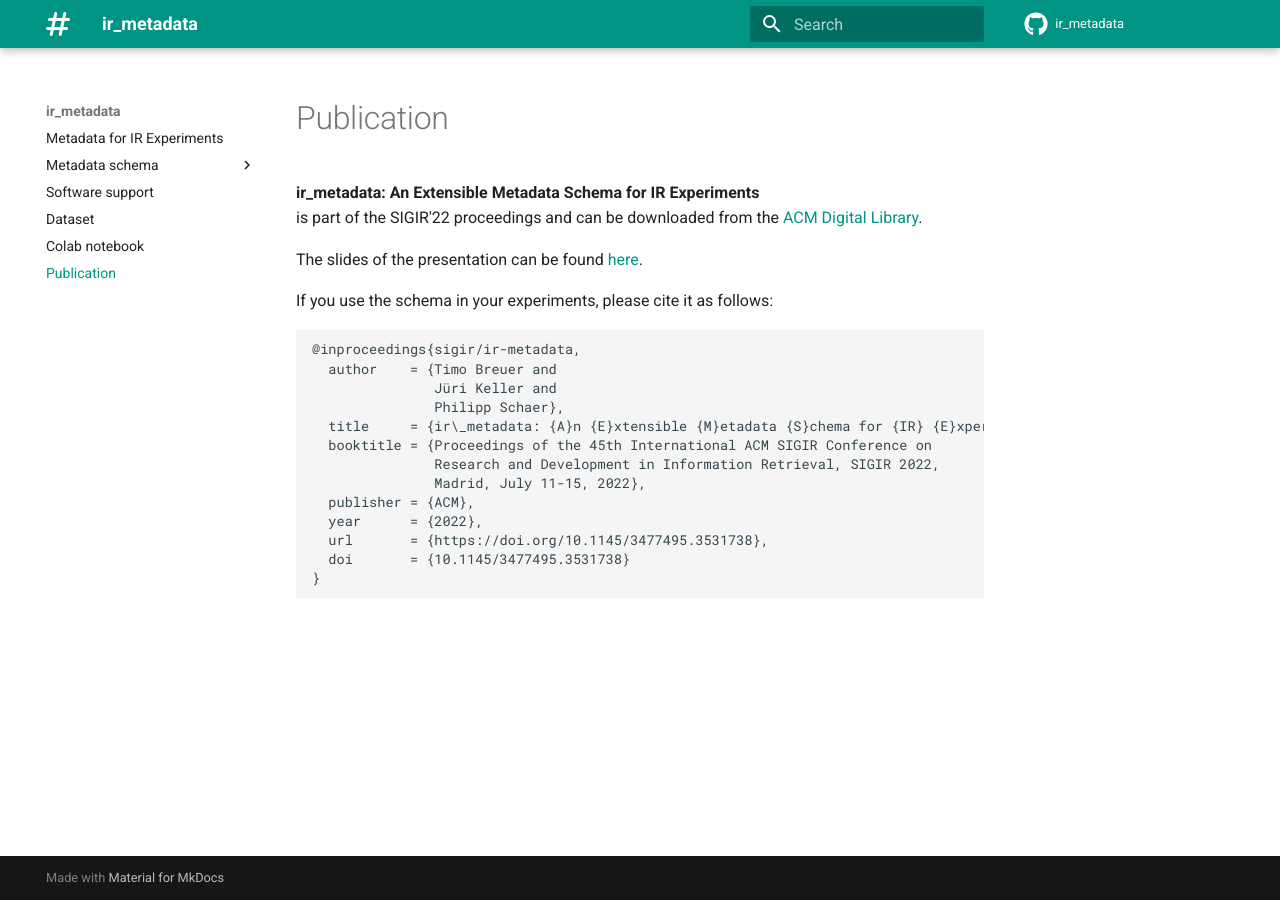
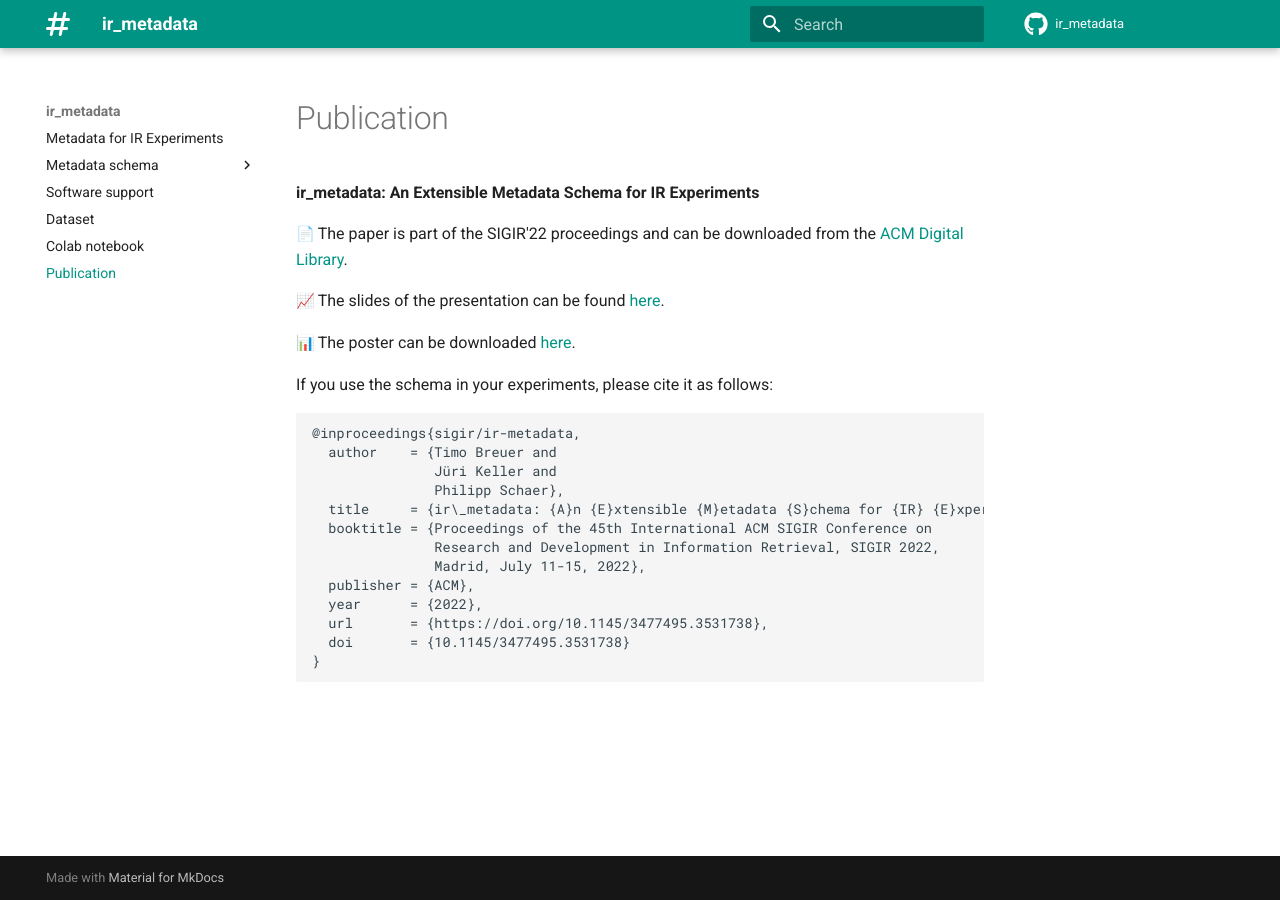
Before and after one commit to irgroup/ir_metadata, an MkDocs documentation site: the page built from docs/publication.md, in a window 1280 px wide. Built offline with MkDocs 1.6.1 and Material for MkDocs 9.7.7, drawn with Linux system fonts in a browser that asks for light colours; emoji names are drawn with the system emoji font; comment, search, counter and statistics services are not loaded.

Commit message:
upload the poster

```diff
--- a/docs/publication.md
+++ b/docs/publication.md
@@ -1,7 +1,11 @@
 **ir_metadata: An Extensible Metadata Schema for IR Experiments** <br>
-is part of the SIGIR'22 proceedings and can be downloaded from the [ACM Digital Library](https://dl.acm.org/doi/10.1145/3477495.3531738).
 
-The slides of the presentation can be found [here](https://breuert.github.io/ir-metadata-slides/).
+:page_facing_up: The paper is part of the SIGIR'22 proceedings and can be downloaded from the [ACM Digital Library](https://dl.acm.org/doi/10.1145/3477495.3531738).
+
+:chart_with_upwards_trend: The slides of the presentation can be found [here](https://breuert.github.io/ir-metadata-slides/).
+
+:bar_chart: The poster can be downloaded <a href="../assets/pdf/ir_metadata_poster.pdf" download>here</a>.
+
 
 If you use the schema in your experiments, please cite it as follows:
 
--- a/mkdocs.yaml
+++ b/mkdocs.yaml
@@ -31,3 +31,8 @@
 repo_url: https://github.com/irgroup/ir_metadata/
 repo_name: ir_metadata
 edit_uri: https://github.com/irgroup/ir_metadata/tree/master/docs
+markdown_extensions:
+  - attr_list
+  - pymdownx.emoji:
+      emoji_index: !!python/name:materialx.emoji.twemoji
+      emoji_generator: !!python/name:materialx.emoji.to_svg
```
Also changed, not shown: 1 other file.
